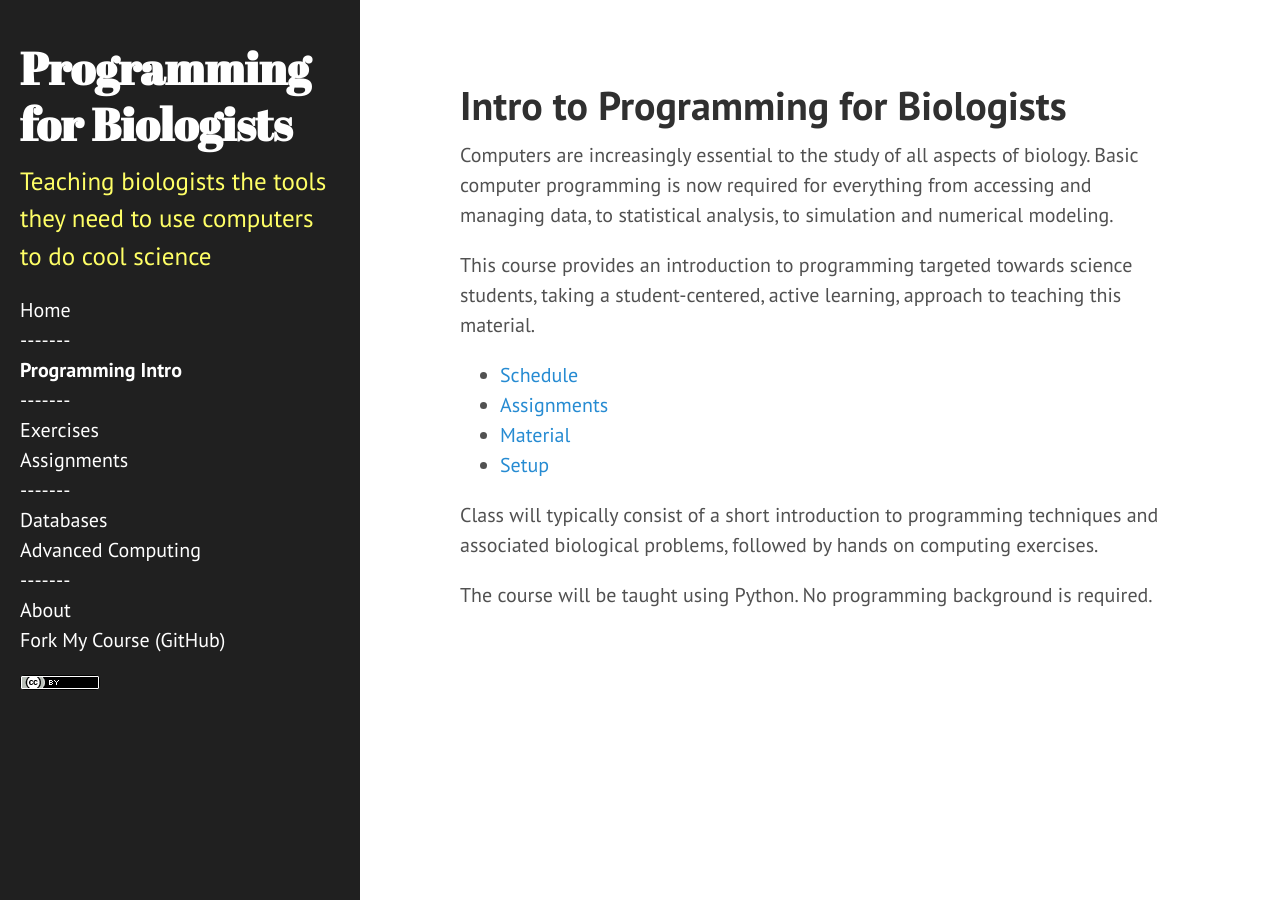
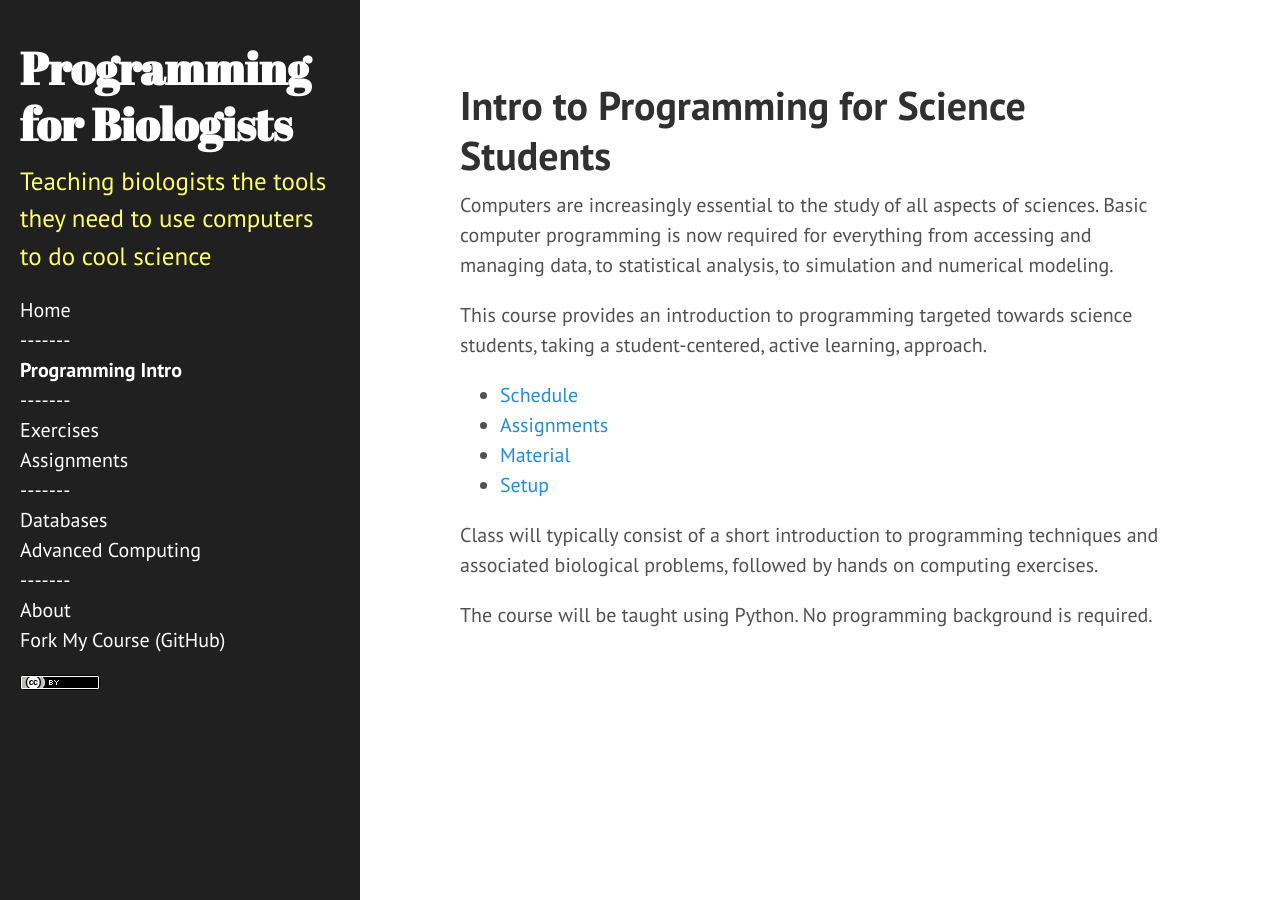
Before and after one commit to MonmouthSchool/MonmouthSchool.github.io, a Jekyll site: the page built from programming.md, in a window 1280 px wide. Built offline with Jekyll 4.4.1, drawn with Linux system fonts in a browser that asks for light colours; Markdown is read by kramdown in place of the engine named in the settings.

Commit message:
Simplify wording

```diff
--- a/programming.md
+++ b/programming.md
@@ -1,17 +1,17 @@
 ---
 layout: page
-title: Intro to Programming for Biologists
+title: Intro to Programming for Science Students
 redirect_from: /introduction-programming-and-database-management-biologists/
 ---
 
 Computers are increasingly essential to the study of all aspects
-of biology. Basic computer programming is now required for everything from
+of sciences. Basic computer programming is now required for everything from
 accessing and managing data, to statistical analysis, to simulation and
 numerical modeling.
 
 This course provides an introduction to programming
 targeted towards science students, taking a student-centered, active learning,
-approach to teaching this material.
+approach.
 
 * [Schedule](/syllabus/programming-schedule)
 * [Assignments](/assignments)
```
